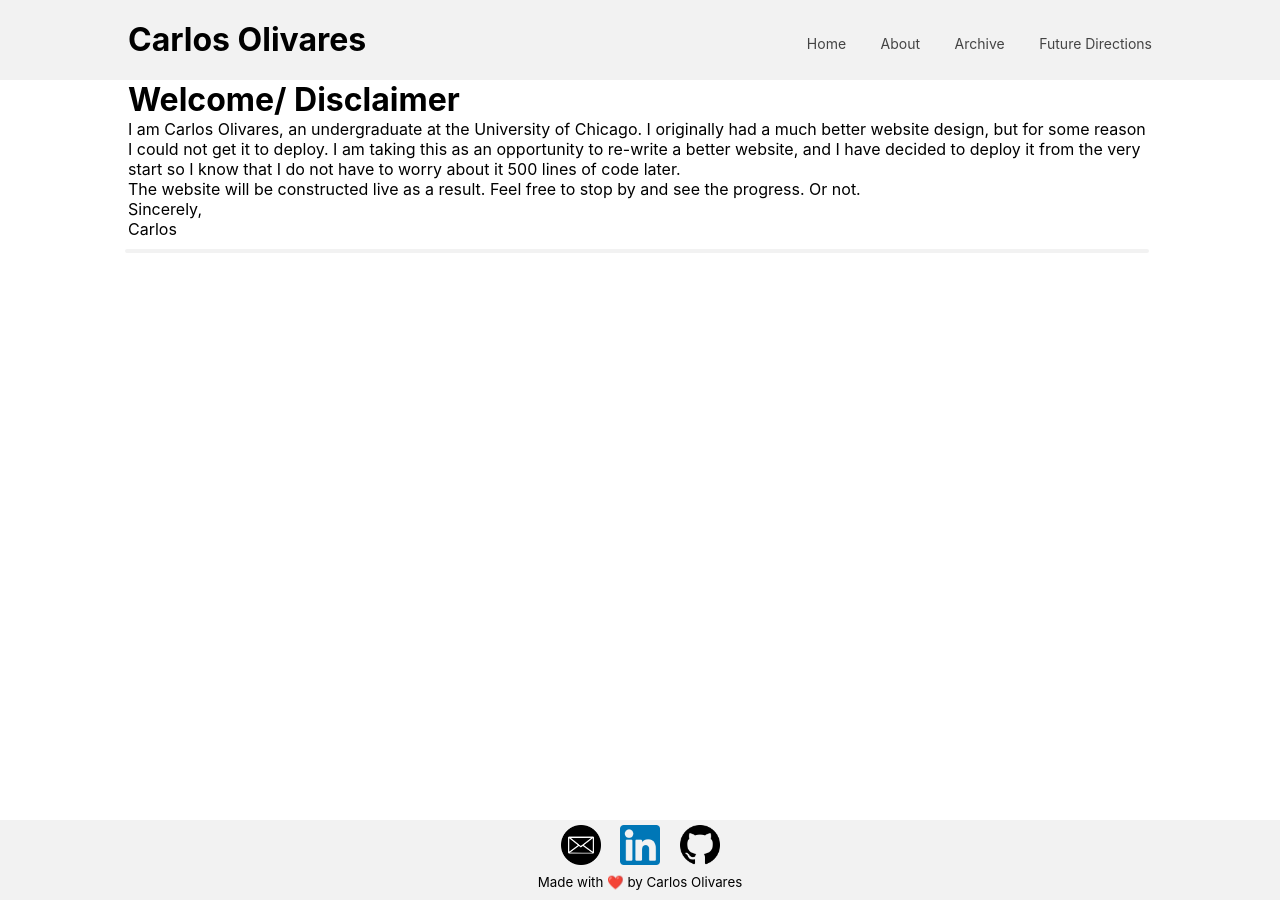
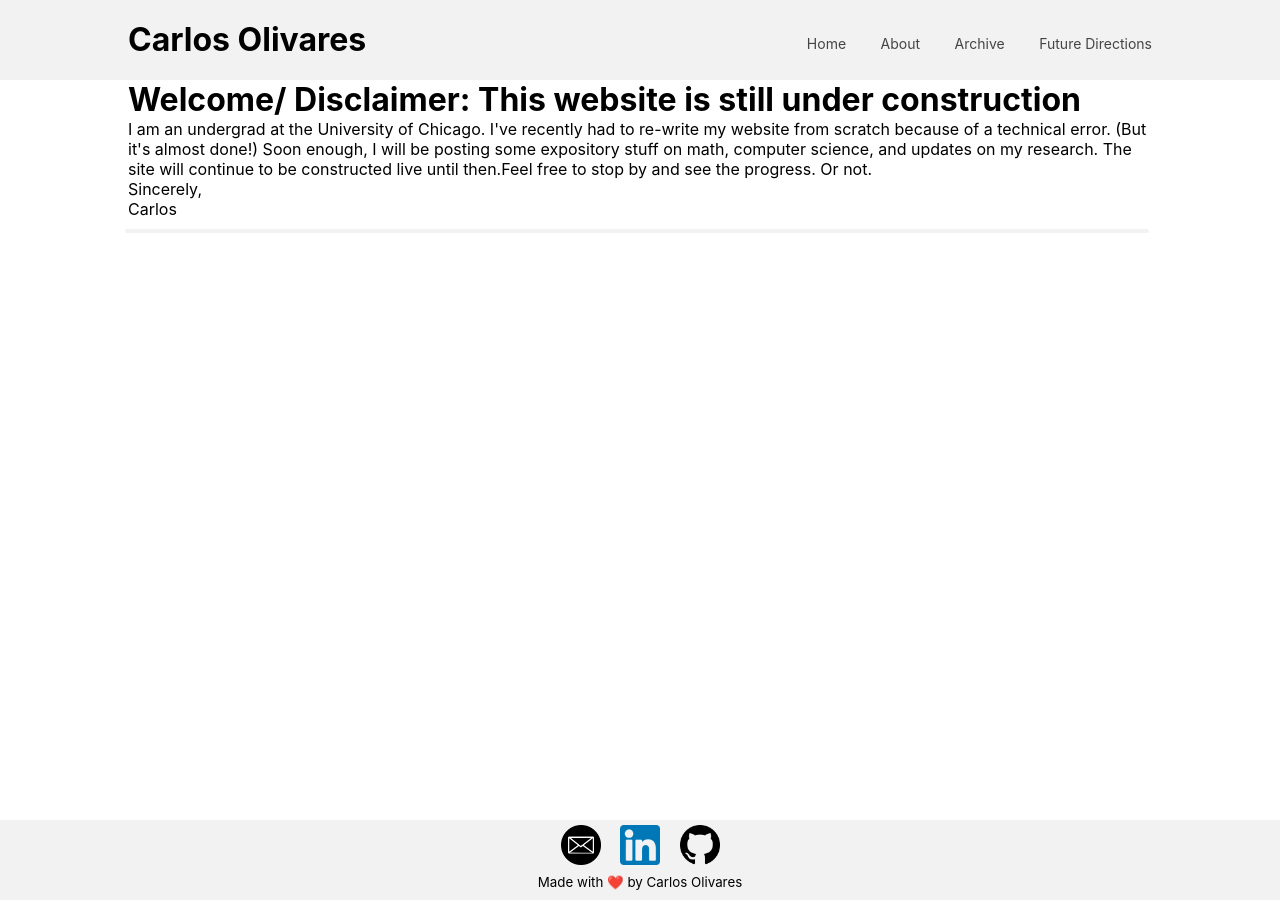
Before and after one commit to cao826/website, a Jekyll site: the page built from index.html, in a window 1280 px wide. Built offline with Jekyll 4.4.1, drawn with Linux system fonts in a browser that asks for light colours.

Commit message:
Fixed welcome

```diff
--- a/index.html
+++ b/index.html
@@ -1,13 +1,12 @@
 ---
 layout: default
-title: "Welcome/ Disclaimer"
+title: "Welcome/ Disclaimer: This website is still under construction"
 ---
-	<p>I am Carlos Olivares, an undergraduate at the University of Chicago.
-	I originally had a much better website design, but for some reason I could not get it to deploy.
-	I am taking this as an opportunity to re-write a better website, and I have decided to deploy it
-	from the very start so I know that I do not have to worry about it 500 lines of code later.
+	<p>
+	I am an undergrad at the University of Chicago.
+	I've recently had to re-write my website from scratch because of a technical error. (But it's almost done!)
+	Soon enough, I will be posting some expository stuff on math, computer science, and updates on my research.
+	The site will continue to be constructed live until then.Feel free to stop by and see the progress. Or not.
 	</p>
-	<p> The website will be constructed live as a result. Feel free to stop by and see the progress. Or not.</p>
-
 	<p> Sincerely,</p>
 	<p> Carlos </p>
```
